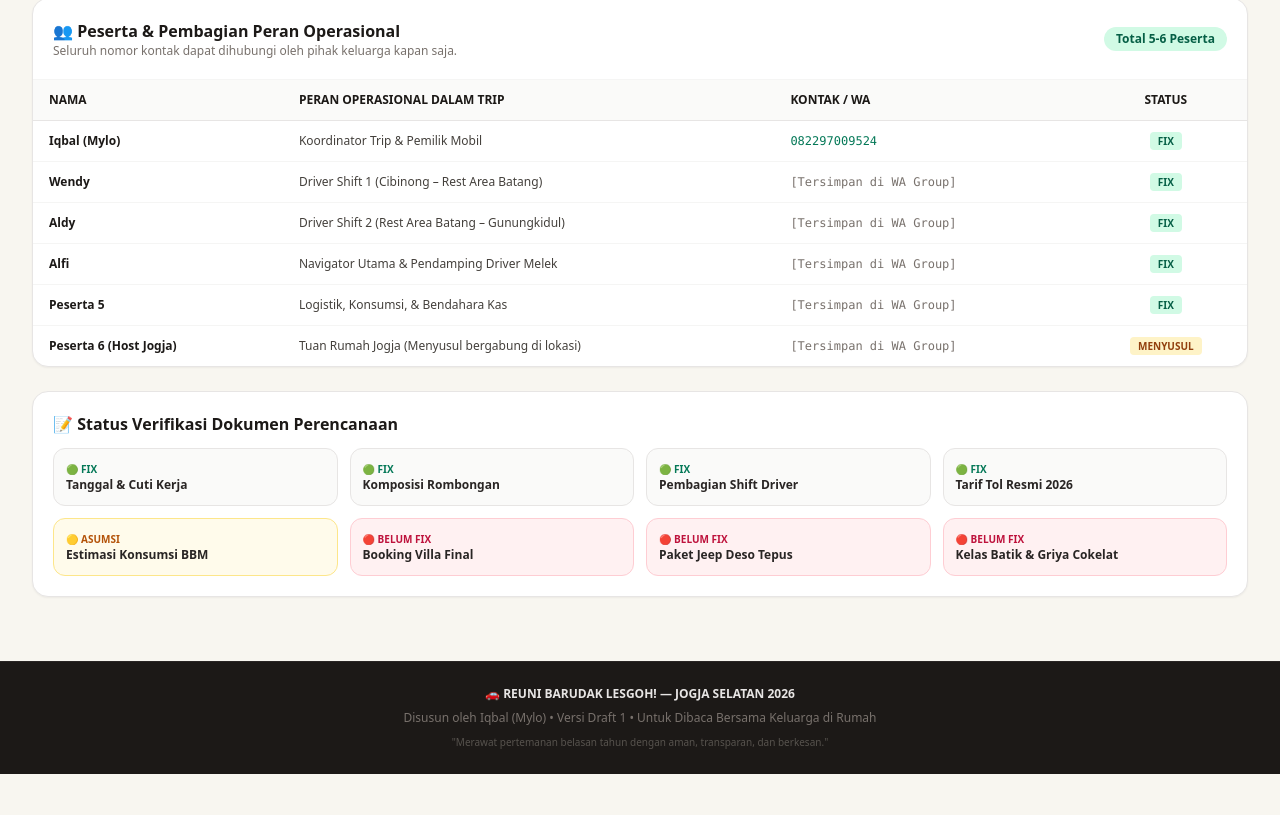
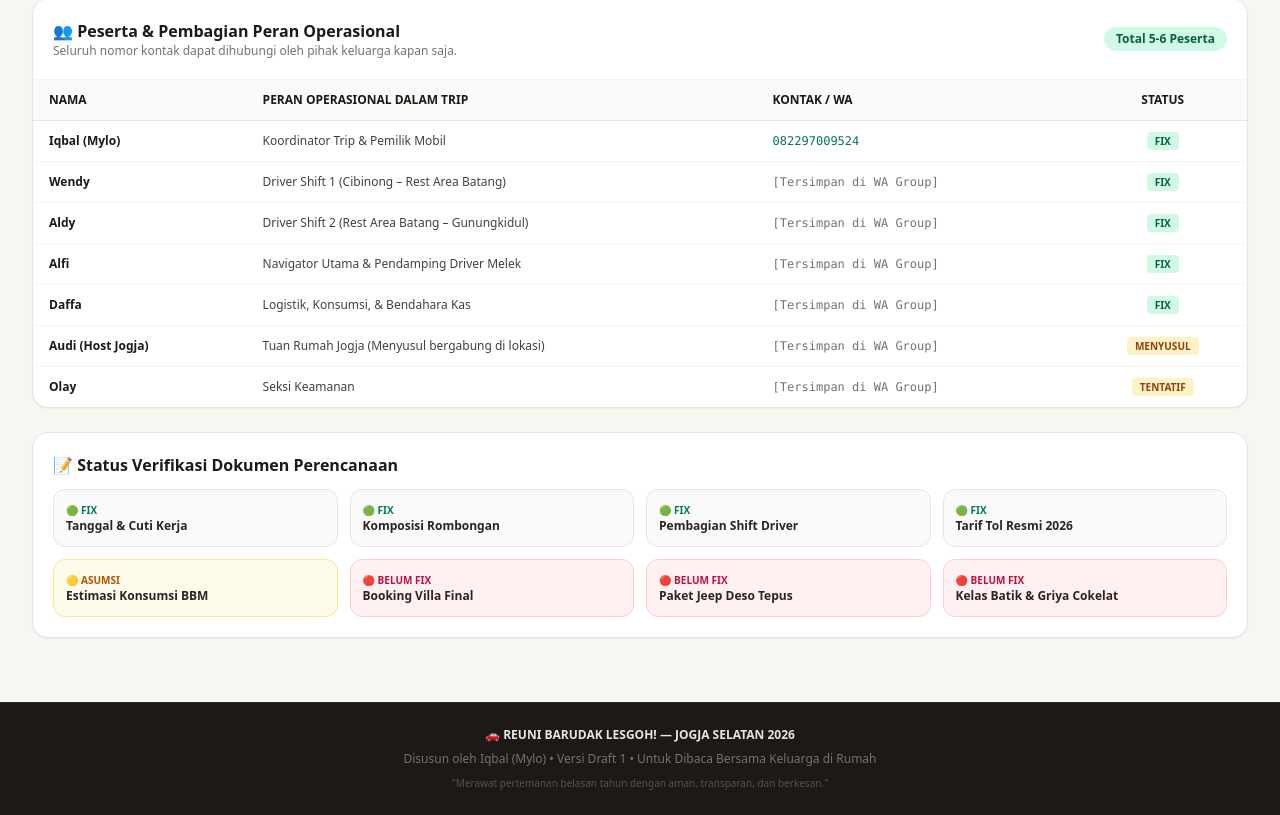
Before and after one commit to aldididi/barudaklesgo, a plain HTML site: page index.html in a window 1280 px wide. Shown: the part 726-1541 px from the top of the page. Before the commit the page ends 1500 px from the top, so only its background shows below. Drawn offline with nearby package versions, Linux system fonts and the light colour scheme.

Commit message:
Update Name index.html

```diff
--- a/index.html
+++ b/index.html
@@ -280,16 +280,22 @@
                                 <td class="py-3 px-4 text-center"><span class="bg-emerald-100 text-emerald-800 px-2 py-0.5 rounded text-[10px] font-bold">FIX</span></td>
                             </tr>
                             <tr class="hover:bg-stone-50">
-                                <td class="py-3 px-4 font-bold text-stone-900">Peserta 5</td>
+                                <td class="py-3 px-4 font-bold text-stone-900">Daffa</td>
                                 <td class="py-3 px-4">Logistik, Konsumsi, & Bendahara Kas</td>
                                 <td class="py-3 px-4 font-mono text-stone-500">[Tersimpan di WA Group]</td>
                                 <td class="py-3 px-4 text-center"><span class="bg-emerald-100 text-emerald-800 px-2 py-0.5 rounded text-[10px] font-bold">FIX</span></td>
                             </tr>
                             <tr class="hover:bg-stone-50">
-                                <td class="py-3 px-4 font-bold text-stone-900">Peserta 6 (Host Jogja)</td>
+                                <td class="py-3 px-4 font-bold text-stone-900">Audi (Host Jogja)</td>
                                 <td class="py-3 px-4">Tuan Rumah Jogja (Menyusul bergabung di lokasi)</td>
                                 <td class="py-3 px-4 font-mono text-stone-500">[Tersimpan di WA Group]</td>
                                 <td class="py-3 px-4 text-center"><span class="bg-amber-100 text-amber-800 px-2 py-0.5 rounded text-[10px] font-bold">MENYUSUL</span></td>
+                            </tr>
+                             <tr class="hover:bg-stone-50">
+                                <td class="py-3 px-4 font-bold text-stone-900">Olay</td>
+                                <td class="py-3 px-4">Seksi Keamanan</td>
+                                <td class="py-3 px-4 font-mono text-stone-500">[Tersimpan di WA Group]</td>
+                                <td class="py-3 px-4 text-center"><span class="bg-amber-100 text-amber-800 px-2 py-0.5 rounded text-[10px] font-bold">TENTATIF</span></td>
                             </tr>
                         </tbody>
                     </table>
```
